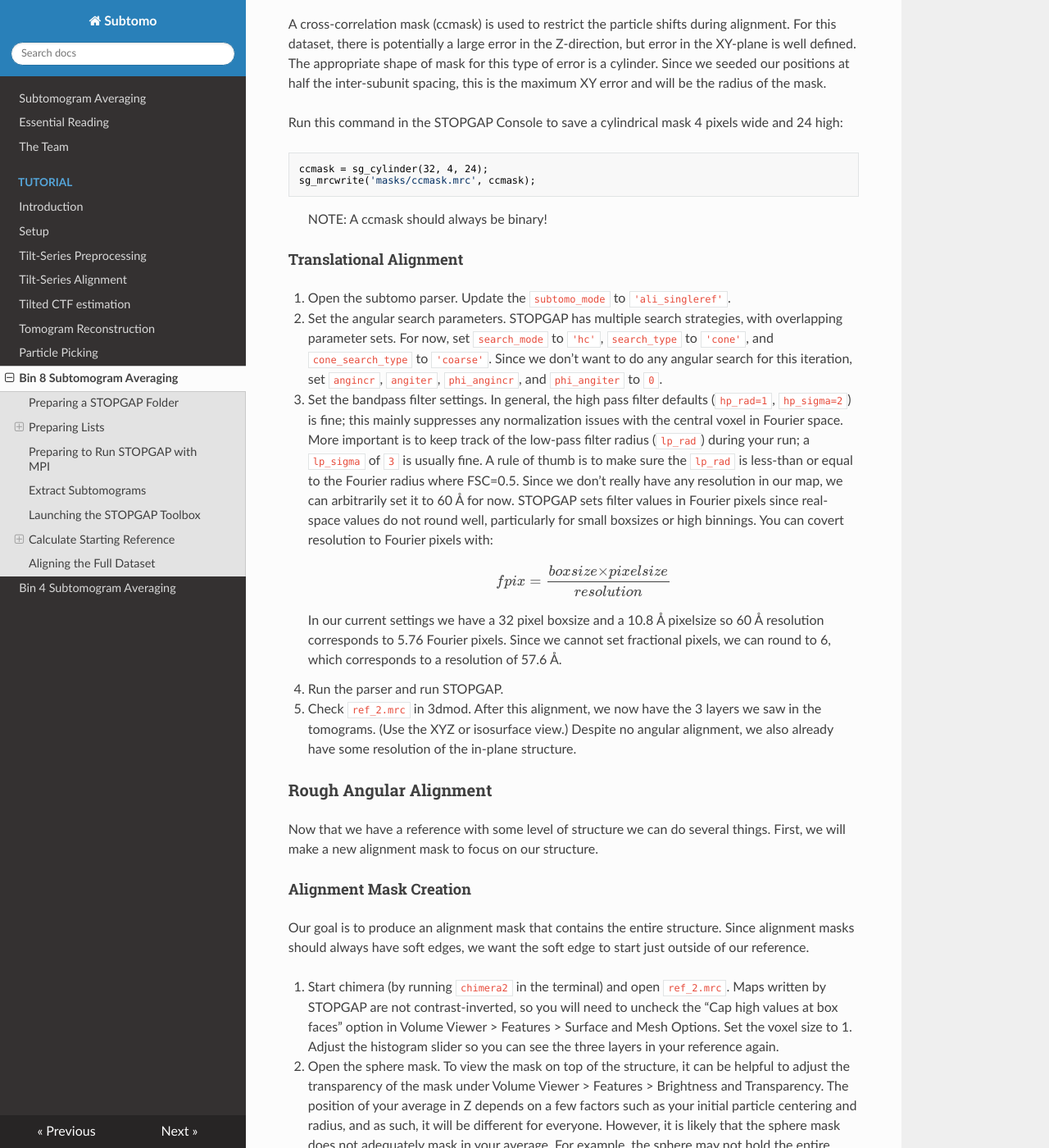
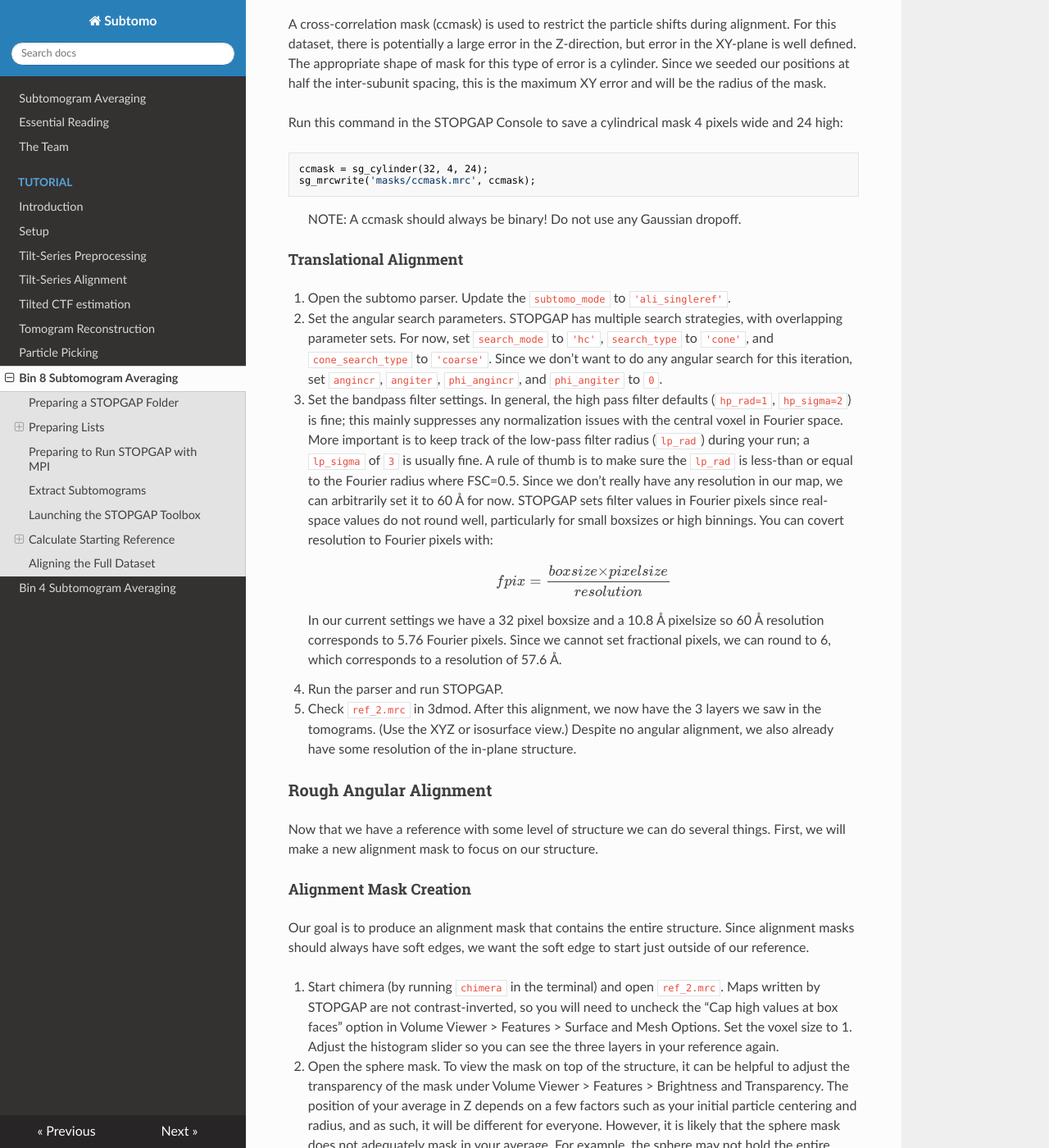
Before and after one commit to wan-lab-vanderbilt/subtomo-tutorials, an MkDocs documentation site: the page built from docs/hiv/bin8.md, in a window 1280 px wide and 1400 px high, scrolled down 5811 px. Shown: the whole window at 82% size. Built offline with MkDocs 1.6.1, drawn with Linux system fonts in a browser that asks for light colours; nearby versions of some CDN libraries; formulas are drawn with MathJax 3.

Commit message:
Update bin8.md
various edits

```diff
--- a/docs/hiv/bin8.md
+++ b/docs/hiv/bin8.md
@@ -236,7 +236,7 @@ Run this command in the STOPGAP Console to save a cylindrical mask 4 pixels wide
     ccmask = sg_cylinder(32, 4, 24);
     sg_mrcwrite('masks/ccmask.mrc', ccmask);
 
->NOTE: A ccmask should always be binary!
+>NOTE: A ccmask should always be binary! Do not use any Gaussian dropoff.
 
 #### Translational Alignment
 
@@ -278,7 +278,7 @@ First, we will make a new alignment mask to focus on our structure.
 Our goal is to produce an alignment mask that contains the entire structure.
 Since alignment masks should always have soft edges, we want the soft edge to start just outside of our reference.
 
-1. Start chimera (by running `chimera2` in the terminal) and open `ref_2.mrc`.
+1. Start chimera (by running `chimera` in the terminal) and open `ref_2.mrc`.
 Maps written by STOPGAP are not contrast-inverted, so you will need to uncheck the “Cap high values at box faces” option in Volume Viewer > Features > Surface and Mesh Options.
 Set the voxel size to 1.
 Adjust the histogram slider so you can see the three layers in your reference again.
```
